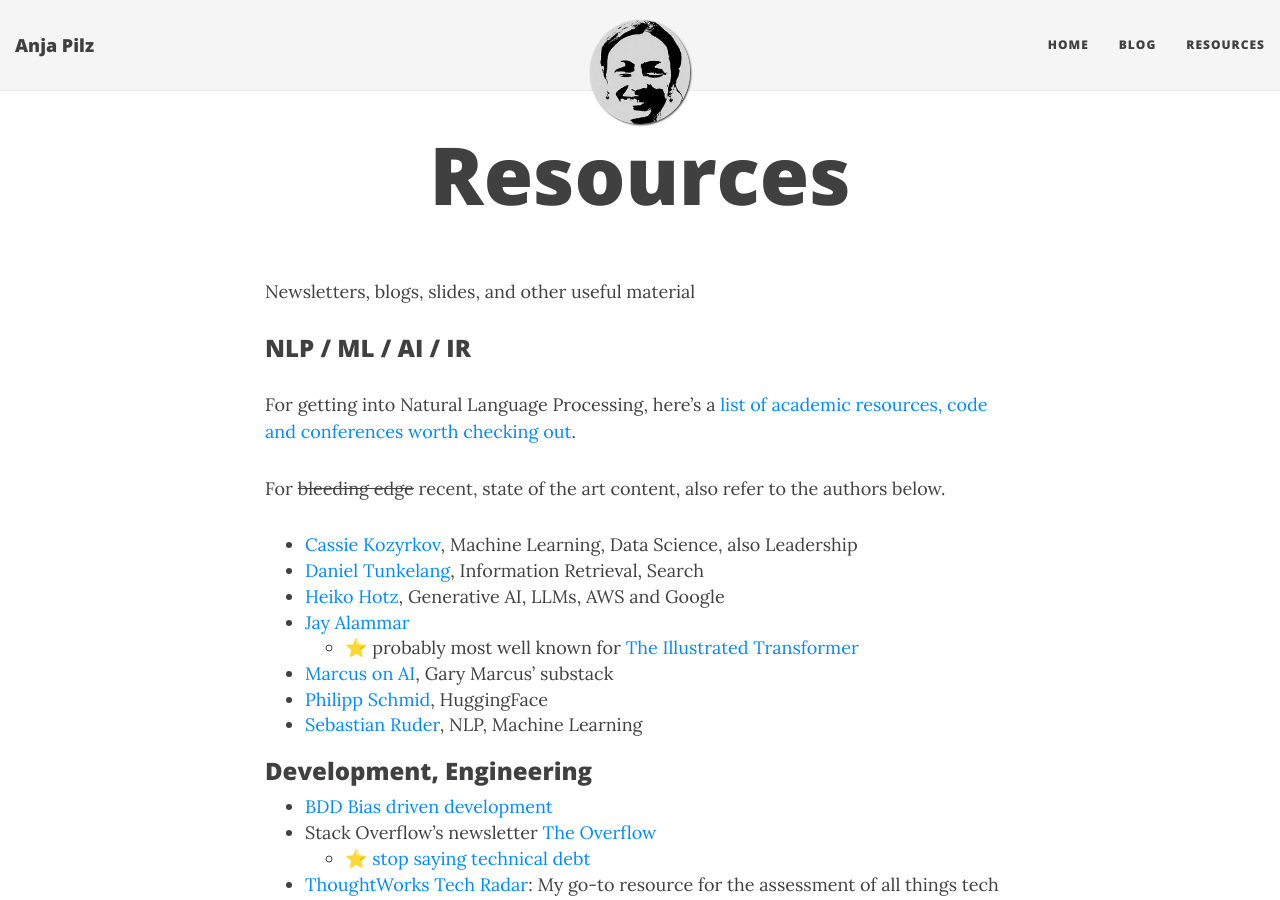
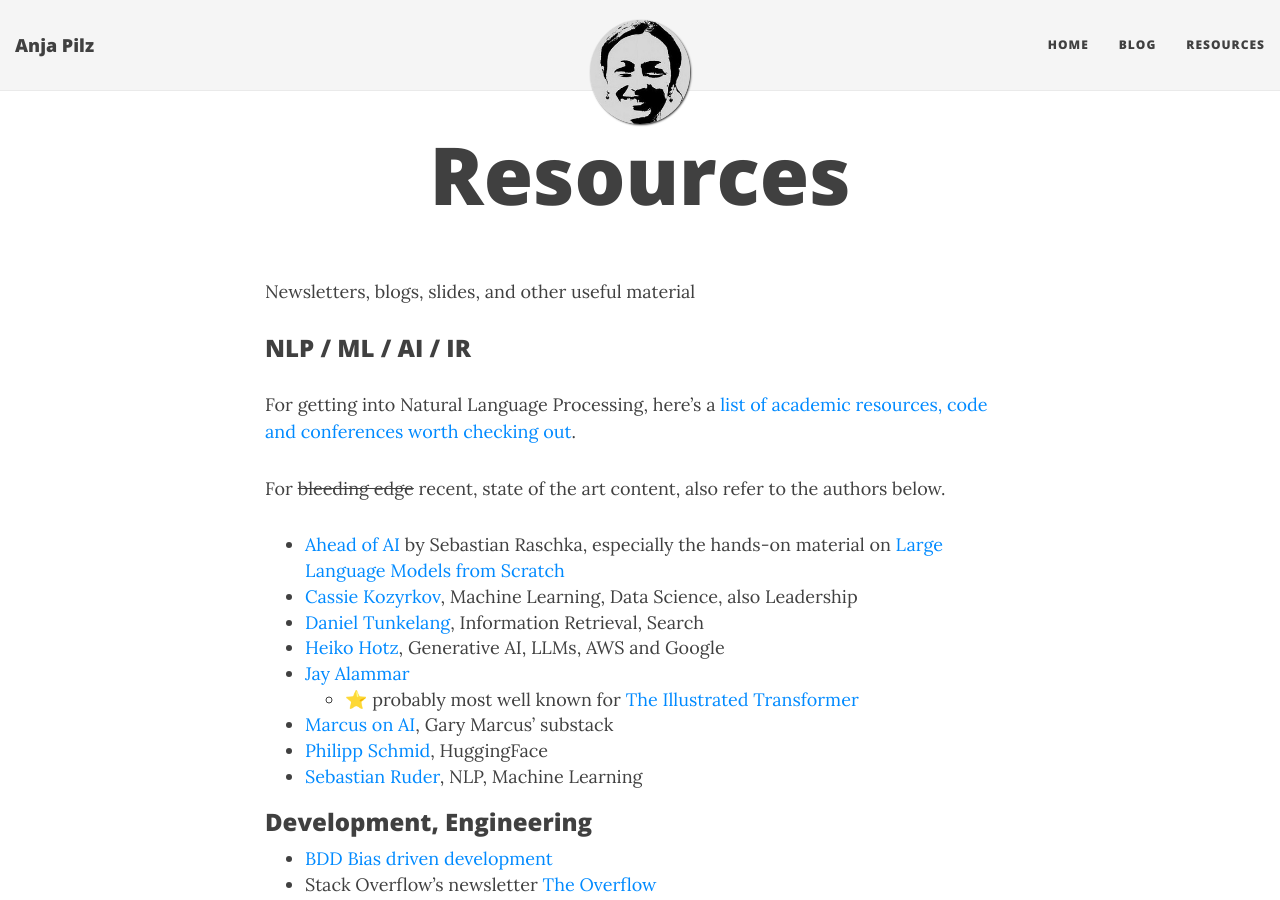
Before and after one commit to aplz/aplz.github.io, a Jekyll site: the page built from resources/index.md, in a window 1280 px wide and 900 px high. Built offline with Jekyll 4.4.1, drawn with Linux system fonts in a browser that asks for light colours; nearby versions of some CDN libraries.

Commit message:
Adds SebRaschka to references.

```diff
--- a/resources/index.md
+++ b/resources/index.md
@@ -10,6 +10,7 @@ For getting into Natural Language Processing, here's a [list of academic resourc
 
 For ~~bleeding edge~~ recent, state of the art content, also refer to the authors below.
 
+* [Ahead of AI](https://magazine.sebastianraschka.com) by Sebastian Raschka, especially the hands-on material on [Large Language Models from Scratch](https://github.com/rasbt/LLMs-from-scratch)
 * [Cassie Kozyrkov](https://medium.com/@kozyrkov), Machine Learning, Data Science, also Leadership
 * [Daniel Tunkelang](https://medium.com/@dtunkelang), Information Retrieval, Search
 * [Heiko Hotz](https://medium.com/@heiko-hotz), Generative AI, LLMs, AWS and Google
@@ -18,6 +19,7 @@ For ~~bleeding edge~~ recent, state of the art content, also refer to the author
 * [Marcus on AI](https://garymarcus.substack.com/), Gary Marcus' substack
 * [Philipp Schmid](https://www.philschmid.de/), HuggingFace
 * [Sebastian Ruder](https://www.ruder.io/), NLP, Machine Learning
+
 
 
 ### Development, Engineering
```
